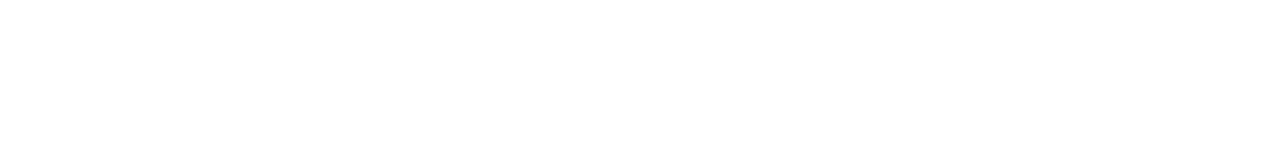
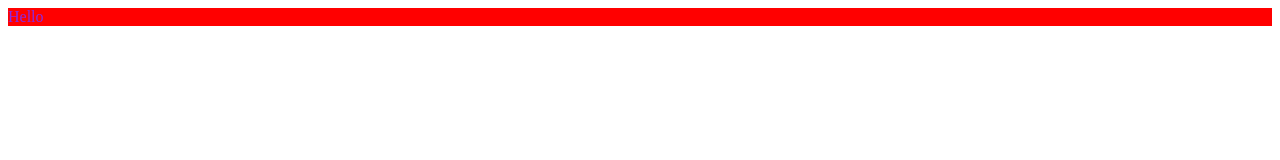
Before and after one commit to parfors/testing_js, a plain HTML site: page index.html in a window 1280 px wide. Drawn offline with Linux system fonts and the light colour scheme.

Commit message:
testing js

```diff
--- a/index.html
+++ b/index.html
@@ -7,6 +7,12 @@
     <title>Document</title>
   </head>
   <body>
+    <div id="fd" style="background-color: red">Hello</div>
+    <style>
+      #fd {
+        color: blueviolet;
+      }
+    </style>
     <script type="module" src="./index.js"></script>
   </body>
 </html>
```
Also changed, not shown: index.js (+113 -0 lines).
